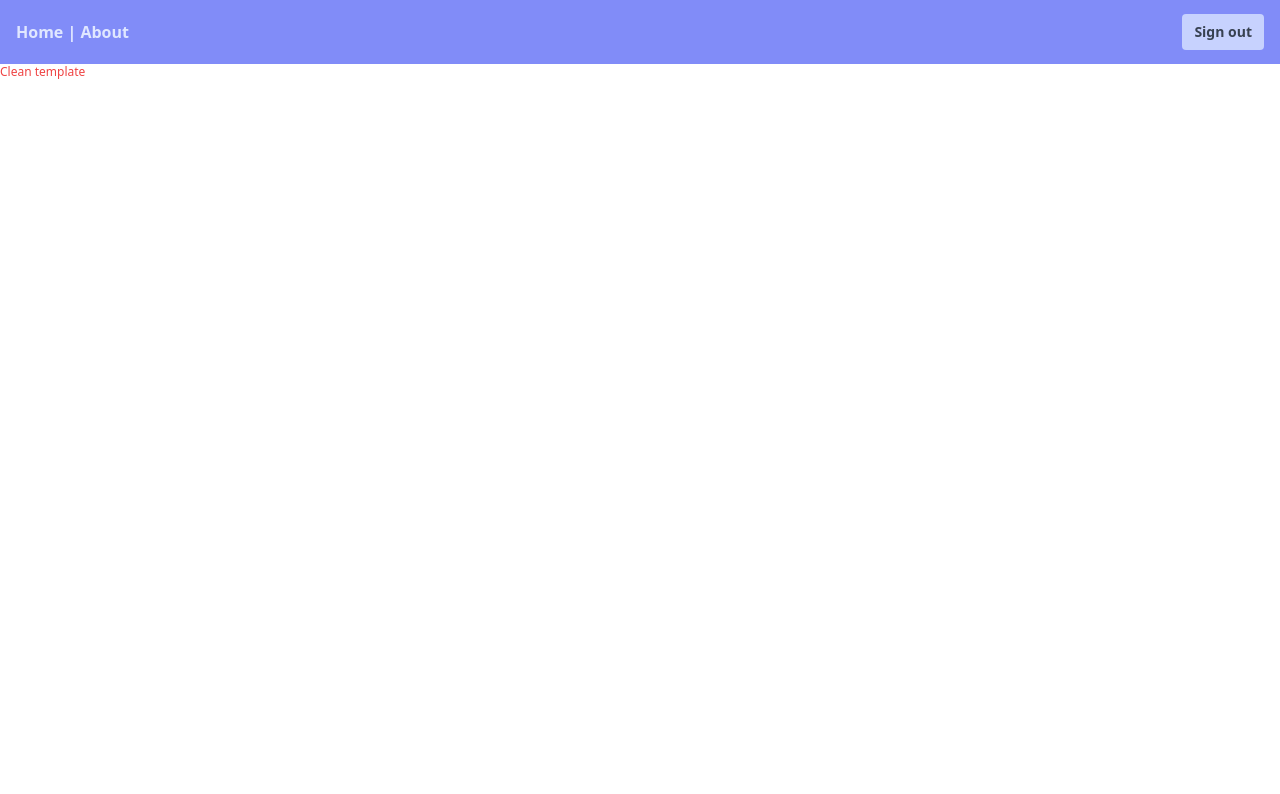
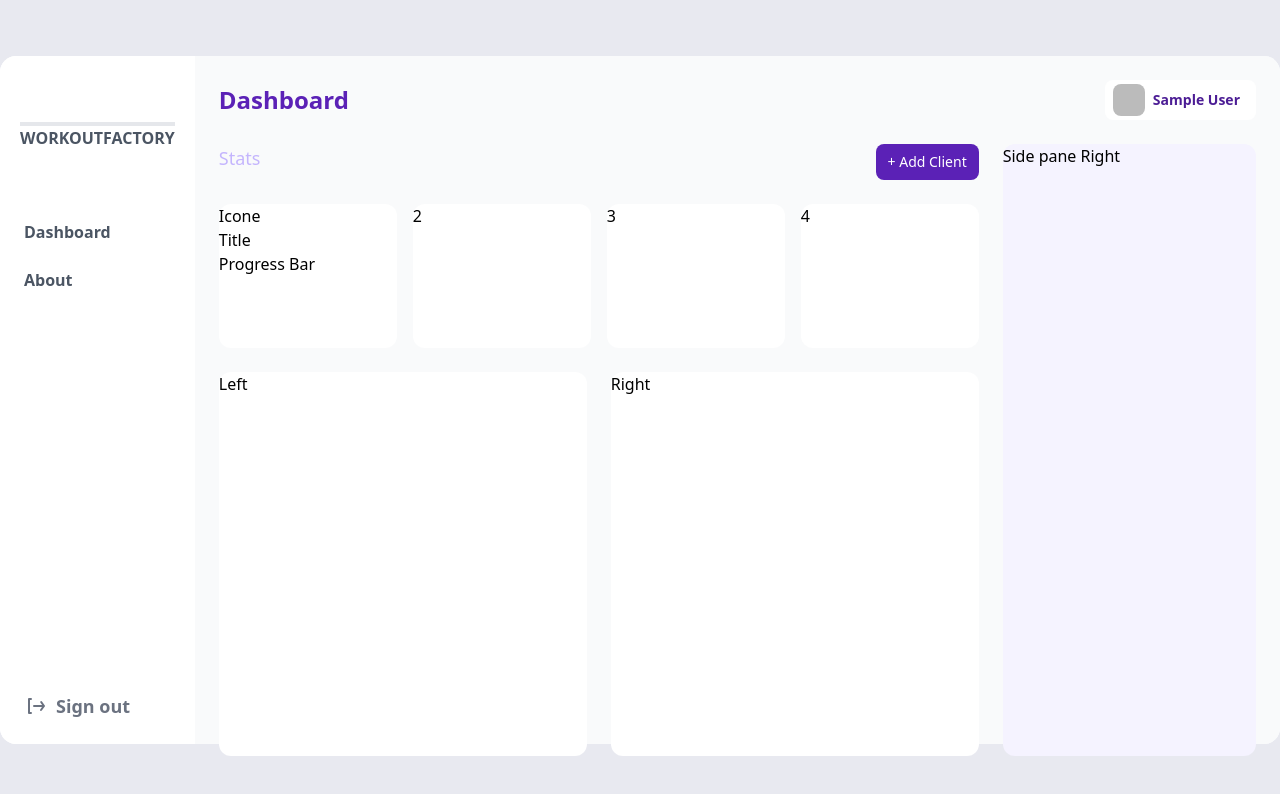
Before and after one commit to daniloheraclio/workout-factory, a Vue app: page / in a window 1280 px wide. Shown: the top 794 px of the page. Built offline with nearby package versions, Linux system fonts and the light colour scheme; no server answers; sample sign-in values are in the browser's storage.

Commit message:
starting layout

```diff
--- a/src/App.vue
+++ b/src/App.vue
@@ -1,45 +1,19 @@
 <template>
-  <div id="app" class="container mx-auto">
-    <nav
-      v-if="hasUser"
-      class="
-        flex
-        justify-between
-        items-center
-        h-16
-        px-4
-        bg-indigo-400
-        text-indigo-100
-        antialiased
-        font-semibold
-      "
-    >
-      <div>
-        <router-link to="/">Home</router-link> |
-        <router-link to="/about">About</router-link>
+  <div class="container mx-auto w-screen h-screen flex">
+    <div class="flex max-h-90% w-screen my-14 rounded-2xl bg-white">
+      <Nav v-if="hasUser" @sign-out="signOut" />
+      <div class="w-full flex bg-gray-50 rounded-r-2xl">
+        <router-view />
       </div>
-      <a
-        @click="signOut"
-        class="
-          text-sm text-gray-700
-          cursor-pointer
-          rounded
-          py-2
-          px-3
-          bg-indigo-200
-          font-semibold
-          hover:bg-indigo-100
-        "
-        >Sign out</a
-      >
-    </nav>
-    <router-view />
+    </div>
   </div>
 </template>
 <script>
 import * as fb from './firebase';
+import Nav from './components/Nav.vue';
 
 export default {
+  components: { Nav },
   data() {
     return {
       hasUser: false,
@@ -67,3 +41,8 @@ export default {
   },
 };
 </script>
+<style>
+html {
+  background-color: #e8e9f0;
+}
+</style>
--- /dev/null
+++ b/src/components/IconLogout.vue
@@ -0,0 +1,44 @@
+<template>
+  <svg
+    xmlns="http://www.w3.org/2000/svg"
+    viewBox="0 0 24 24"
+    :width="width"
+    :height="height"
+  >
+    <g data-name="Layer 2">
+      <g data-name="log-out">
+        <rect width="24" height="24" transform="rotate(90 12 12)" opacity="0" />
+        <path
+          d="M7 6a1 1 0 0 0 0-2H5a1 1 0 0 0-1 1v14a1 1 0 0 0 1 1h2a1 1 0 0 0 0-2H6V6z"
+          :fill="fill"
+        />
+        <path
+          d="M20.82 11.42l-2.82-4a1 1 0 0 0-1.39-.24 1 1 0 0 0-.24 1.4L18.09 11H10a1 1 0 0 0 0 2h8l-1.8 2.4a1 1 0 0 0 .2 1.4 1 1 0 0 0 .6.2 1 1 0 0 0 .8-.4l3-4a1 1 0 0 0 .02-1.18z"
+          :fill="fill"
+        />
+      </g>
+    </g>
+  </svg>
+</template>
+
+<script>
+export default {
+  name: 'IconLogout',
+  props: {
+    width: {
+      type: Number,
+      default: () => 24,
+    },
+    height: {
+      type: Number,
+      default: () => 24,
+    },
+    fill: {
+      type: String,
+      default: () => '#d6d6d6',
+    },
+  },
+};
+</script>
+
+<style></style>
--- /dev/null
+++ b/src/components/Nav.vue
@@ -0,0 +1,53 @@
+<template>
+  <nav
+    class="
+      flex flex-col
+      justify-between
+      items-center
+      bg-white
+      text-gray-600
+      w-56
+      p-4
+      antialiased
+      font-semibold
+      rounded-l-2xl
+    "
+  >
+    <div class="flex flex-col w-full">
+      <div class="w-full h-32 mb-3 rounded-t flex justify-center items-center">
+        <span class="uppercase border-t-4">WorkoutFactory</span>
+      </div>
+      <router-link to="/" class="mb-2 p-2 hover:bg-indigo-50 rounded"
+        >Dashboard</router-link
+      >
+      <router-link to="/about" class="mb-2 p-2 hover:bg-indigo-50 rounded"
+        >About</router-link
+      >
+    </div>
+    <a
+      @click="$emit('sign-out')"
+      class="
+        flex
+        items-center
+        cursor-pointer
+        rounded
+        w-full
+        p-2
+        hover:bg-gray-100
+      "
+    >
+      <IconLogout class="mr-2" fill="#6B7280" />
+      <p class="text-lg text-gray-500 font-semibold">Sign out</p>
+    </a>
+  </nav>
+</template>
+
+<script>
+import IconLogout from '@/components/IconLogout.vue';
+
+export default {
+  components: { IconLogout },
+};
+</script>
+
+<style></style>
--- a/src/views/Home.vue
+++ b/src/views/Home.vue
@@ -1,6 +1,66 @@
 <template>
-  <div>
-    <p class="text-xs text-red-500">Clean template</p>
+  <div class="flex flex-col w-full p-6">
+    <div class="w-full flex items-center justify-between mb-6">
+      <p class="text-2xl text-purple-800 font-semibold">Dashboard</p>
+      <div
+        class="
+          flex
+          items-center
+          w-78
+          pr-4
+          py-1
+          pl-2
+          bg-white
+          rounded-lg
+          cursor-pointer
+        "
+      >
+        <img
+          :src="userProfile.photoURL"
+          alt="user photo"
+          class="rounded-lg w-8 h-8 mr-2"
+        />
+        <p class="text-sm font-bold text-purple-900">{{ userProfile.name }}</p>
+      </div>
+    </div>
+    <div class="flex h-screen">
+      <div class="flex flex-col w-3/4 mr-3">
+        <div class="flex justify-between mb-6">
+          <div class="text-lg text-purple-300 font-normal">Stats</div>
+          <div
+            class="
+              subpixel-antialiased
+              py-2
+              px-3
+              rounded-lg
+              text-sm text-white
+              font-light
+              bg-purple-800
+              cursor-pointer
+              hover:bg-purple-600
+            "
+          >
+            + Add Client
+          </div>
+        </div>
+        <div class="grid grid-cols-4 gap-4 mb-6">
+          <div class="bg-white h-36 rounded-xl flex flex-col">
+            <div>Icone</div>
+            <div>Title</div>
+            <div>Progress Bar</div>
+          </div>
+          <div class="bg-white h-36 rounded-xl">2</div>
+          <div class="bg-white h-36 rounded-xl">3</div>
+          <div class="bg-white h-36 rounded-xl">4</div>
+        </div>
+        <div class="flex">
+          <div class="w-1/2 bg-white mr-3 rounded-xl h-96">Left</div>
+          <div class="w-1/2 bg-white ml-3 rounded-xl h-96">Right</div>
+        </div>
+      </div>
+
+      <div class="bg-purple-50 w-1/4 ml-3 rounded-xl">Side pane Right</div>
+    </div>
   </div>
 </template>
 
@@ -10,5 +70,10 @@
 export default {
   name: 'Home',
   components: {},
+  computed: {
+    userProfile() {
+      return this.$store.state.userProfile || '';
+    },
+  },
 };
 </script>
--- a/tailwind.config.js
+++ b/tailwind.config.js
@@ -2,7 +2,24 @@ module.exports = {
   purge: [],
   darkMode: false, // or 'media' or 'class'
   theme: {
-    extend: {},
+    extend: {
+      minHeight: {
+        0: '0',
+        '1/4': '25%',
+        '1/2': '50%',
+        '3/4': '75%',
+        '90%': '90%',
+        full: '100%',
+      },
+      maxHeight: {
+        0: '0',
+        '1/4': '25%',
+        '1/2': '50%',
+        '3/4': '75%',
+        '90%': '90%',
+        full: '100%',
+      },
+    },
   },
   variants: {
     extend: {},
```
Also changed, not shown: src/assets/log-out-outline.svg (added).
